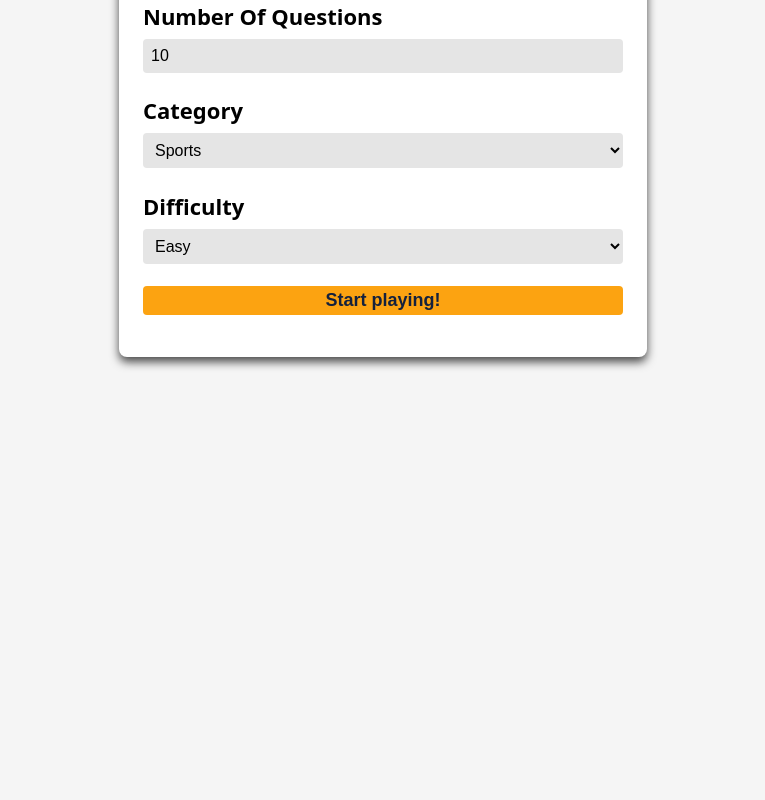
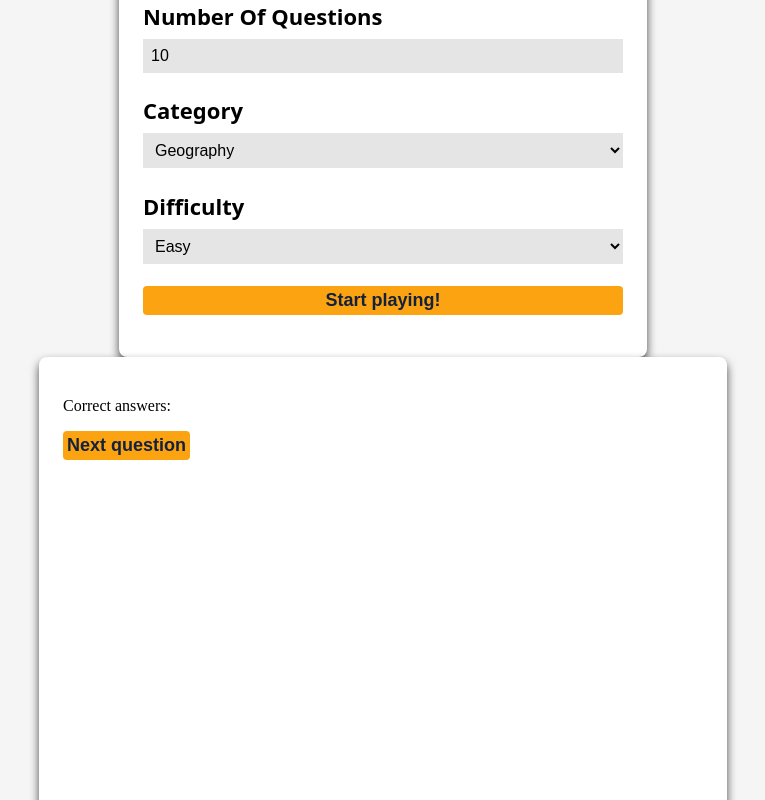
Before and after one commit to dariojularic/Trivia-quiz, a React app: page / in a window 1280 px wide. Shown: the part 320-1120 px from the top of the page, without its empty margins (257-1022 px from the left). Before the commit the page ends 800 px from the top, so only its background shows below. Built offline with nearby package versions, Linux system fonts and the light colour scheme; the HTML template or start-up script is replaced by a standard one.

Commit message:
Create new component

```diff
--- a/src/App.css
+++ b/src/App.css
@@ -4,14 +4,9 @@ body {
   background-color: whitesmoke;
 }
 
-/* #root {
-  height: 100%;
-} */
-
 main {
   display: flex;
   flex-direction: column;
-  /* justify-content: center; */
   align-items: center;
   height: 100%;
   margin-top: 160px;
@@ -20,7 +15,6 @@ main {
 .game {
   height: 400px;
   width: 480px;
-  /* border: 1px solid red; */
   padding: 24px;
   border-radius: 8px;
   background-color: white;
--- a/src/App.jsx
+++ b/src/App.jsx
@@ -3,6 +3,7 @@ import Header from "./Header"
 // import Category from "./Category"
 // import NumOfQuestions from "./NumOfQuestions"
 import Form from "./Form"
+import Question from './Question'
 
 function App() {
 
@@ -12,6 +13,7 @@ function App() {
       <Header/>
       <main>
         <Form/>
+        <Question/>
       </main>
     </>
   )
--- a/src/Difficulty.jsx
+++ b/src/Difficulty.jsx
@@ -2,7 +2,7 @@ import { useState } from "react";
 import "./Difficulty.css"
 
 function Difficulty() {
-  const [difficulty, setDifficulty] = useState();
+  const [difficulty, setDifficulty] = useState("easy");
 
   function handleChange(event) {
     setDifficulty(event.target.value)
@@ -11,7 +11,7 @@ function Difficulty() {
   return(
     <div className="difficulty-container">
       <label htmlFor="difficulty">Difficulty</label>
-      <select name="difficulty" id="difficulty">
+      <select name="difficulty" id="difficulty" onChange={handleChange}>
         <option value="easy">Easy</option>
         <option value="medium">Medium</option>
         <option value="hard">Hard</option>
--- a/src/Form.css
+++ b/src/Form.css
@@ -19,27 +19,24 @@ label {
 
 input, select {
   padding: 8px;
-  /* height: 24px; */
   font-size: 16px;
   background-color: #e5e5e5;
-  border-radius: 4px;
   border: none;
   cursor: pointer;
 }
 
-.category-container {
+/* .category-container {
 
 }
 
 .difficulty-container {
 
-}
+} */
 
 button {
   background-color: #fca311;
   border-radius: 4px;
   border: none;
-  /* height: 30px; */
   color: #14213d;
   font-weight: 800;
   font-size: 18px;
--- a/src/Form.jsx
+++ b/src/Form.jsx
@@ -2,9 +2,10 @@ import "./Form.css"
 import { useState } from "react"
 
 function Form() {
-  const [numOfQuestions, setNumOfQuestions] = useState(0)
-  const [category, setCategory] = useState()
-  const [difficulty, setDifficulty] = useState()
+  const [numOfQuestions, setNumOfQuestions] = useState(10);
+  const [category, setCategory] = useState("22");
+  const [difficulty, setDifficulty] = useState("easy");
+  const [api, setApi] = useState(`https://opentdb.com/api.php?amount=${numOfQuestions}&category=${category}&difficulty=${difficulty}`);
 
   function handleNumOfQuestionsChange(event) {
     setNumOfQuestions(parseInt(event.target.value))
@@ -18,19 +19,30 @@ function Form() {
     setDifficulty(event.target.value)
   }
 
+  function handleSubmit(event) {
+    event.preventDefault()
+    // console.log("questions", numOfQuestions, "category", category, "diff", difficulty)
+    // console.log(api)
+    setApi(`https://opentdb.com/api.php?amount=${numOfQuestions}&category=${category}&difficulty=${difficulty}`)
+    console.log(api)
+  }
+
+  // ako je promise ispunjen, prikazi prvo pitanje pitanje
+
+
   return (
     <div className="game">
       <h2>Quiz setup</h2>
 
-      <form method="get" action={`https://opentdb.com/api.php?amount=${numOfQuestions}&category=${category}&difficulty=${difficulty}`}>
+      <form onSubmit={handleSubmit} method="get" action={`https://opentdb.com/api.php?amount=${numOfQuestions}&category=${category}&difficulty=${difficulty}`}>
         <div className="num-of-questions-container">
           <label htmlFor="number-of-questions">Number Of Questions</label>
-          <input id="number-of-questions" name="number-of-questions" type="number" value={10} min={10} max={20} onChange={handleNumOfQuestionsChange}/>
+          <input id="number-of-questions" name="number-of-questions" type="number" value={numOfQuestions} min={10} max={20} onChange={handleNumOfQuestionsChange}/>
         </div>
 
         <div className="category-container">
           <label htmlFor="category">Category</label>
-          <select name="category" id="category" onChange={handleCategoryChange}>
+          <select value={category} name="category" id="category" onChange={handleCategoryChange}>
             <option value="21">Sports</option>
             <option value="20">Mithology</option>
             <option value="22">Geography</option>
@@ -40,14 +52,14 @@ function Form() {
 
         <div className="difficulty-container">
           <label htmlFor="difficulty">Difficulty</label>
-          <select name="difficulty" id="difficulty" onChange={handleDifficultyChange}>
+          <select value={difficulty} name="difficulty" id="difficulty" onChange={handleDifficultyChange}>
             <option value="easy">Easy</option>
             <option value="medium">Medium</option>
             <option value="hard">Hard</option>
           </select>
         </div>
 
-        <button>Start playing!</button>
+        <button type="submit">Start playing!</button>
       </form>
     </div>
   )
--- /dev/null
+++ b/src/Question.css
@@ -0,0 +1,8 @@
+.question-box {
+  height: 560px;
+  width: 640px;
+  background-color: white;
+  box-shadow: 0px 5px 10px rgba(0, 0, 0, 0.7);
+  border-radius: 8px;
+  padding: 24px;
+}
--- /dev/null
+++ b/src/Question.jsx
@@ -0,0 +1,28 @@
+import "./Question.css"
+
+function Question(props) {
+
+
+  return (
+    <div className="question-box">
+      <div className="number-of-answers">
+        <p>Correct answers: </p>
+      </div>
+
+      <div className="question-container">
+        <p className="question"></p>
+        <p className="answer"></p>
+        <p className="answer"></p>
+        <p className="answer"></p>
+        <p className="answer"></p>
+      </div>
+
+      <div>
+        <button className="next-question-btn">Next question</button>
+      </div>
+    </div>
+  )
+}
+
+
+export default Question;
```
